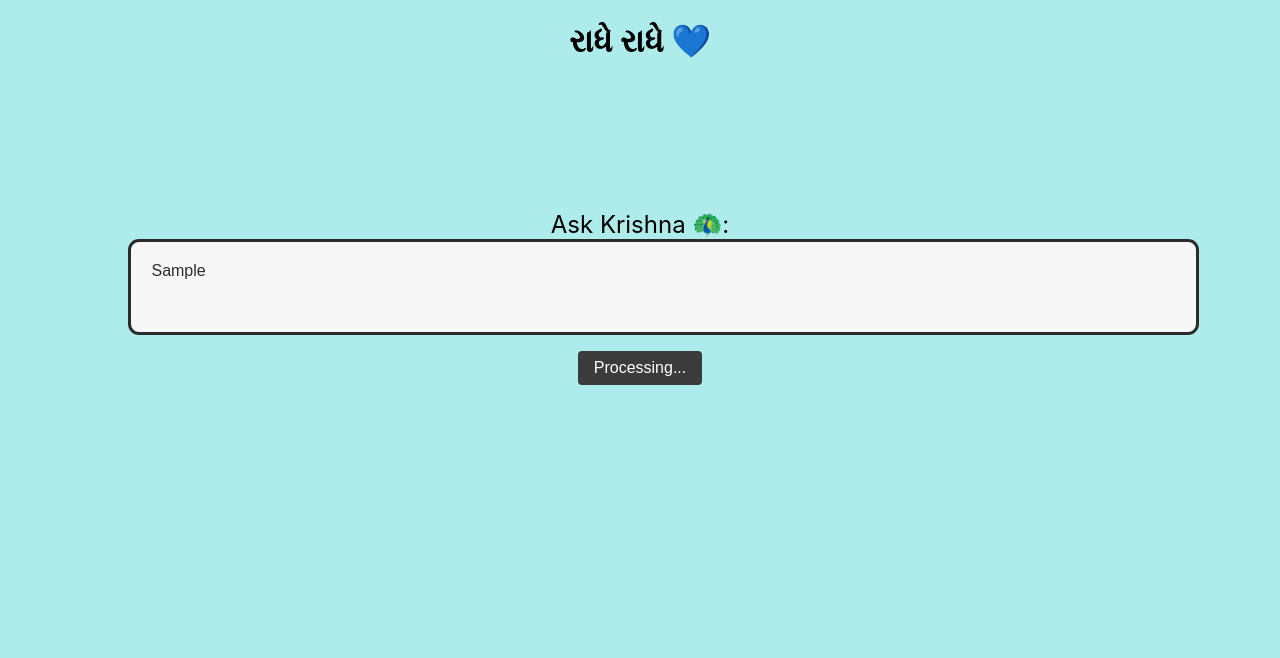
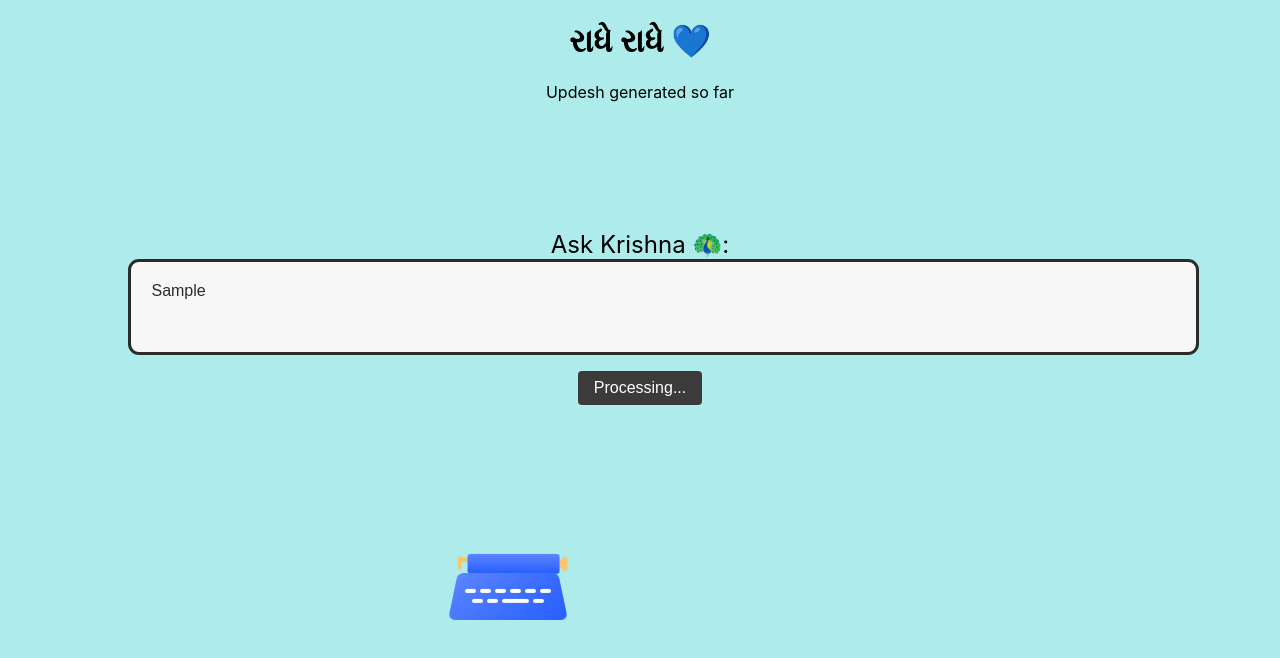
Before and after one commit to Himanshusaini12/gitagpt, a React (Create React App) app: page / in a window 1280 px wide. Both pictures are taken after typing "Sample" into the empty fields and a click on the button "Submit". Shown: the top 658 px of the page. Built offline with nearby package versions, Linux system fonts and the light colour scheme; no server answers.

Commit message:
Update api.js and gita.css

```diff
--- a/src/api.js
+++ b/src/api.js
@@ -6,7 +6,9 @@ function GitaQuery() {
   const [query, setQuery] = useState("");
   const [response, setResponse] = useState("");
   const [visitorIP, setVisitorIP] = useState("");
-  const [isLoading, setIsLoading] = useState(false); // New state for loading indicator
+  const [isLoading, setIsLoading] = useState(false);
+  const [queryCount, setQueryCount] = useState(""); // State for query count
+
   const audio = new Audio(song);
 
   useEffect(() => {
@@ -16,24 +18,22 @@ function GitaQuery() {
       .then((data) => setVisitorIP(data.ip))
       .catch((error) => console.log(error));
 
-    setTimeout(() => {
-      const ipurl = "https://butterystormypcboard.himasaini6.repl.co/ip";
-      const ipdata = { ip: visitorIP };
-      fetch(ipurl, {
-        method: "POST",
-        headers: {
-          "Content-Type": "application/json",
-        },
-        body: JSON.stringify(ipdata),
-      });
-    }, 10000);
+    // Get query count from local storage or cookie
+    const savedQueryCount = localStorage.getItem("queryCount");
+    if (savedQueryCount) {
+      setQueryCount(parseInt(savedQueryCount));
+    }
+  }, []);
 
-  }, []);
+  useEffect(() => {
+    // Save query count to local storage or cookie whenever it changes
+    localStorage.setItem("queryCount", queryCount);
+  }, [queryCount]);
 
   const handleSubmit = async (event) => {
     event.preventDefault();
     setResponse("");
-    setIsLoading(true); // Set loading state to true
+    setIsLoading(true);
 
     audio.play();
     const url = `https://butterystormypcboard.himasaini6.repl.co/gita?q=${encodeURIComponent(
@@ -44,7 +44,6 @@ function GitaQuery() {
     setResponse(data.response.replace(/GitaGpt\.org/g, "Gita AI"));
     console.log(data.response);
 
-    // Send the user's IP address to the backend
     const ipurl = "https://butterystormypcboard.himasaini6.repl.co/ip";
     const ipdata = { ip: visitorIP };
 
@@ -55,20 +54,21 @@ function GitaQuery() {
       },
       body: JSON.stringify(ipdata),
     });
-    // Handle the response if needed
-    // ...
 
-    setIsLoading(false); // Set loading state to false after receiving the response
+    // Update query count
+    setQueryCount((prevCount) => prevCount + 1);
+    setIsLoading(false);
   };
 
   return (
     <div>
       <h1>રાધે રાધે 💙</h1>
+      <div className="query-count">{`${queryCount.toLocaleString()} Updesh generated so far`}</div>
       <form className="con" onSubmit={handleSubmit}>
         <label className="label">
           Ask Krishna 🦚:
           <input
-            className="count-input "
+            className="count-input"
             type="text"
             value={query}
             onChange={(e) => setQuery(e.target.value)}
@@ -78,10 +78,24 @@ function GitaQuery() {
           {isLoading ? "Processing..." : "Submit"}
         </button>
       </form>
-      {response && (
+      {isLoading ? (
+        <div className="type">
+          <div class="typewriter">
+            <div class="slide">
+              <i></i>
+            </div>
+            <div class="paper"></div>
+            <div class="keyboard"></div>
+          </div>
+        </div>
+      ) : (
         <div>
-          <h2>Solution:</h2>
-          <p className="count-input ">{response}</p>
+          {response && (
+            <div>
+              <h2>Solution:</h2>
+              <p className="count-input">{response}</p>
+            </div>
+          )}
         </div>
       )}
     </div>
--- a/src/gita.css
+++ b/src/gita.css
@@ -35,3 +35,298 @@ body {
 .submit-button:hover {
   background-color: #2b2b2b;
 }
+
+.typewriter {
+  --blue: #5c86ff;
+  --blue-dark: #275efe;
+  --key: #fff;
+  --paper: #eef0fd;
+  --text: #d3d4ec;
+  --tool: #fbc56c;
+  --duration: 3s;
+  position: relative;
+
+  -webkit-animation: bounce05 var(--duration) linear infinite;
+  animation: bounce05 var(--duration) linear infinite;
+}
+
+.typewriter .slide {
+  width: 92px;
+  height: 20px;
+  border-radius: 3px;
+  margin-left: 14px;
+  transform: translateX(14px);
+  background: linear-gradient(var(--blue), var(--blue-dark));
+  -webkit-animation: slide05 var(--duration) ease infinite;
+  animation: slide05 var(--duration) ease infinite;
+}
+
+.typewriter .slide:before,
+.typewriter .slide:after,
+.typewriter .slide i:before {
+  content: "";
+  position: absolute;
+  background: var(--tool);
+}
+
+.typewriter .slide:before {
+  width: 2px;
+  height: 8px;
+  top: 6px;
+  left: 100%;
+}
+
+.typewriter .slide:after {
+  left: 94px;
+  top: 3px;
+  height: 14px;
+  width: 6px;
+  border-radius: 3px;
+}
+
+.typewriter .slide i {
+  display: block;
+  position: absolute;
+  right: 100%;
+  width: 6px;
+  height: 4px;
+  top: 4px;
+  background: var(--tool);
+}
+
+.typewriter .slide i:before {
+  right: 100%;
+  top: -2px;
+  width: 4px;
+  border-radius: 2px;
+  height: 14px;
+}
+
+.typewriter .paper {
+  position: absolute;
+  left: 24px;
+  top: -26px;
+  width: 40px;
+  height: 46px;
+  border-radius: 5px;
+  background: var(--paper);
+  transform: translateY(46px);
+  -webkit-animation: paper05 var(--duration) linear infinite;
+  animation: paper05 var(--duration) linear infinite;
+}
+
+.typewriter .paper:before {
+  content: "";
+  position: absolute;
+  left: 6px;
+  right: 6px;
+  top: 7px;
+  border-radius: 2px;
+  height: 4px;
+  transform: scaleY(0.8);
+  background: var(--text);
+  box-shadow: 0 12px 0 var(--text), 0 24px 0 var(--text), 0 36px 0 var(--text);
+}
+
+.typewriter .keyboard {
+  width: 120px;
+  height: 56px;
+  margin-top: -10px;
+  z-index: 1;
+  position: relative;
+}
+
+.typewriter .keyboard:before,
+.typewriter .keyboard:after {
+  content: "";
+  position: absolute;
+}
+
+.typewriter .keyboard:before {
+  top: 0;
+  left: 0;
+  right: 0;
+  bottom: 0;
+  border-radius: 7px;
+  background: linear-gradient(135deg, var(--blue), var(--blue-dark));
+  transform: perspective(10px) rotateX(2deg);
+  transform-origin: 50% 100%;
+}
+
+.typewriter .keyboard:after {
+  left: 2px;
+  top: 25px;
+  width: 11px;
+  height: 4px;
+  border-radius: 2px;
+  box-shadow: 15px 0 0 var(--key), 30px 0 0 var(--key), 45px 0 0 var(--key),
+    60px 0 0 var(--key), 75px 0 0 var(--key), 90px 0 0 var(--key),
+    22px 10px 0 var(--key), 37px 10px 0 var(--key), 52px 10px 0 var(--key),
+    60px 10px 0 var(--key), 68px 10px 0 var(--key), 83px 10px 0 var(--key);
+  -webkit-animation: keyboard05 var(--duration) linear infinite;
+  animation: keyboard05 var(--duration) linear infinite;
+}
+
+@keyframes bounce05 {
+  85%,
+  92%,
+  100% {
+    transform: translateY(0);
+  }
+
+  89% {
+    transform: translateY(-4px);
+  }
+
+  95% {
+    transform: translateY(2px);
+  }
+}
+
+@keyframes slide05 {
+  5% {
+    transform: translateX(14px);
+  }
+
+  15%,
+  30% {
+    transform: translateX(6px);
+  }
+
+  40%,
+  55% {
+    transform: translateX(0);
+  }
+
+  65%,
+  70% {
+    transform: translateX(-4px);
+  }
+
+  80%,
+  89% {
+    transform: translateX(-12px);
+  }
+
+  100% {
+    transform: translateX(14px);
+  }
+}
+
+@keyframes paper05 {
+  5% {
+    transform: translateY(46px);
+  }
+
+  20%,
+  30% {
+    transform: translateY(34px);
+  }
+
+  40%,
+  55% {
+    transform: translateY(22px);
+  }
+
+  65%,
+  70% {
+    transform: translateY(10px);
+  }
+
+  80%,
+  85% {
+    transform: translateY(0);
+  }
+
+  92%,
+  100% {
+    transform: translateY(46px);
+  }
+}
+
+@keyframes keyboard05 {
+  5%,
+  12%,
+  21%,
+  30%,
+  39%,
+  48%,
+  57%,
+  66%,
+  75%,
+  84% {
+    box-shadow: 15px 0 0 var(--key), 30px 0 0 var(--key), 45px 0 0 var(--key),
+      60px 0 0 var(--key), 75px 0 0 var(--key), 90px 0 0 var(--key),
+      22px 10px 0 var(--key), 37px 10px 0 var(--key), 52px 10px 0 var(--key),
+      60px 10px 0 var(--key), 68px 10px 0 var(--key), 83px 10px 0 var(--key);
+  }
+
+  9% {
+    box-shadow: 15px 2px 0 var(--key), 30px 0 0 var(--key), 45px 0 0 var(--key),
+      60px 0 0 var(--key), 75px 0 0 var(--key), 90px 0 0 var(--key),
+      22px 10px 0 var(--key), 37px 10px 0 var(--key), 52px 10px 0 var(--key),
+      60px 10px 0 var(--key), 68px 10px 0 var(--key), 83px 10px 0 var(--key);
+  }
+
+  18% {
+    box-shadow: 15px 0 0 var(--key), 30px 0 0 var(--key), 45px 0 0 var(--key),
+      60px 2px 0 var(--key), 75px 0 0 var(--key), 90px 0 0 var(--key),
+      22px 10px 0 var(--key), 37px 10px 0 var(--key), 52px 10px 0 var(--key),
+      60px 10px 0 var(--key), 68px 10px 0 var(--key), 83px 10px 0 var(--key);
+  }
+
+  27% {
+    box-shadow: 15px 0 0 var(--key), 30px 0 0 var(--key), 45px 0 0 var(--key),
+      60px 0 0 var(--key), 75px 0 0 var(--key), 90px 0 0 var(--key),
+      22px 12px 0 var(--key), 37px 10px 0 var(--key), 52px 10px 0 var(--key),
+      60px 10px 0 var(--key), 68px 10px 0 var(--key), 83px 10px 0 var(--key);
+  }
+
+  36% {
+    box-shadow: 15px 0 0 var(--key), 30px 0 0 var(--key), 45px 0 0 var(--key),
+      60px 0 0 var(--key), 75px 0 0 var(--key), 90px 0 0 var(--key),
+      22px 10px 0 var(--key), 37px 10px 0 var(--key), 52px 12px 0 var(--key),
+      60px 12px 0 var(--key), 68px 12px 0 var(--key), 83px 10px 0 var(--key);
+  }
+
+  45% {
+    box-shadow: 15px 0 0 var(--key), 30px 0 0 var(--key), 45px 0 0 var(--key),
+      60px 0 0 var(--key), 75px 0 0 var(--key), 90px 2px 0 var(--key),
+      22px 10px 0 var(--key), 37px 10px 0 var(--key), 52px 10px 0 var(--key),
+      60px 10px 0 var(--key), 68px 10px 0 var(--key), 83px 10px 0 var(--key);
+  }
+
+  54% {
+    box-shadow: 15px 0 0 var(--key), 30px 2px 0 var(--key), 45px 0 0 var(--key),
+      60px 0 0 var(--key), 75px 0 0 var(--key), 90px 0 0 var(--key),
+      22px 10px 0 var(--key), 37px 10px 0 var(--key), 52px 10px 0 var(--key),
+      60px 10px 0 var(--key), 68px 10px 0 var(--key), 83px 10px 0 var(--key);
+  }
+
+  63% {
+    box-shadow: 15px 0 0 var(--key), 30px 0 0 var(--key), 45px 0 0 var(--key),
+      60px 0 0 var(--key), 75px 0 0 var(--key), 90px 0 0 var(--key),
+      22px 10px 0 var(--key), 37px 10px 0 var(--key), 52px 10px 0 var(--key),
+      60px 10px 0 var(--key), 68px 10px 0 var(--key), 83px 12px 0 var(--key);
+  }
+
+  72% {
+    box-shadow: 15px 0 0 var(--key), 30px 0 0 var(--key), 45px 2px 0 var(--key),
+      60px 0 0 var(--key), 75px 0 0 var(--key), 90px 0 0 var(--key),
+      22px 10px 0 var(--key), 37px 10px 0 var(--key), 52px 10px 0 var(--key),
+      60px 10px 0 var(--key), 68px 10px 0 var(--key), 83px 10px 0 var(--key);
+  }
+
+  81% {
+    box-shadow: 15px 0 0 var(--key), 30px 0 0 var(--key), 45px 0 0 var(--key),
+      60px 0 0 var(--key), 75px 0 0 var(--key), 90px 0 0 var(--key),
+      22px 10px 0 var(--key), 37px 12px 0 var(--key), 52px 10px 0 var(--key),
+      60px 10px 0 var(--key), 68px 10px 0 var(--key), 83px 10px 0 var(--key);
+  }
+}
+
+.type {
+  position: relative;
+  margin-left: 35%;
+  margin-top: 20px;
+}
```
